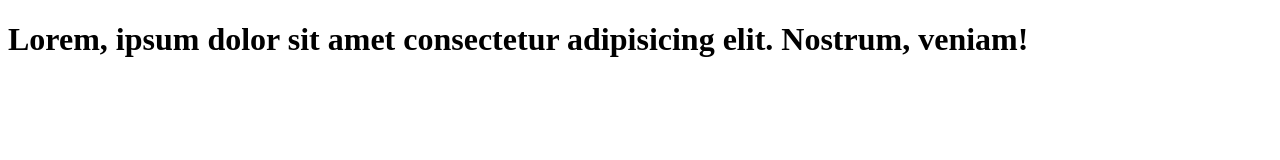
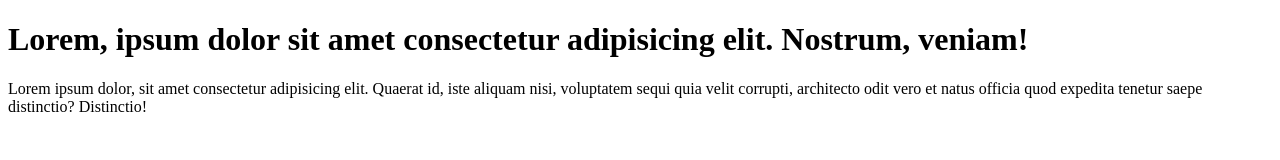
Before and after one commit to manav2218/learn-git, a plain HTML site: page index.html in a window 1280 px wide. Drawn offline with Linux system fonts and the light colour scheme.

Commit message:
added a paragraph

```diff
--- a/index.html
+++ b/index.html
@@ -7,5 +7,6 @@
 </head>
 <body>
     <h1>Lorem, ipsum dolor sit amet consectetur adipisicing elit. Nostrum, veniam!</h1>
+    <p>Lorem ipsum dolor, sit amet consectetur adipisicing elit. Quaerat id, iste aliquam nisi, voluptatem sequi quia velit corrupti, architecto odit vero et natus officia quod expedita tenetur saepe distinctio? Distinctio!</p>
 </body>
 </html>
```
